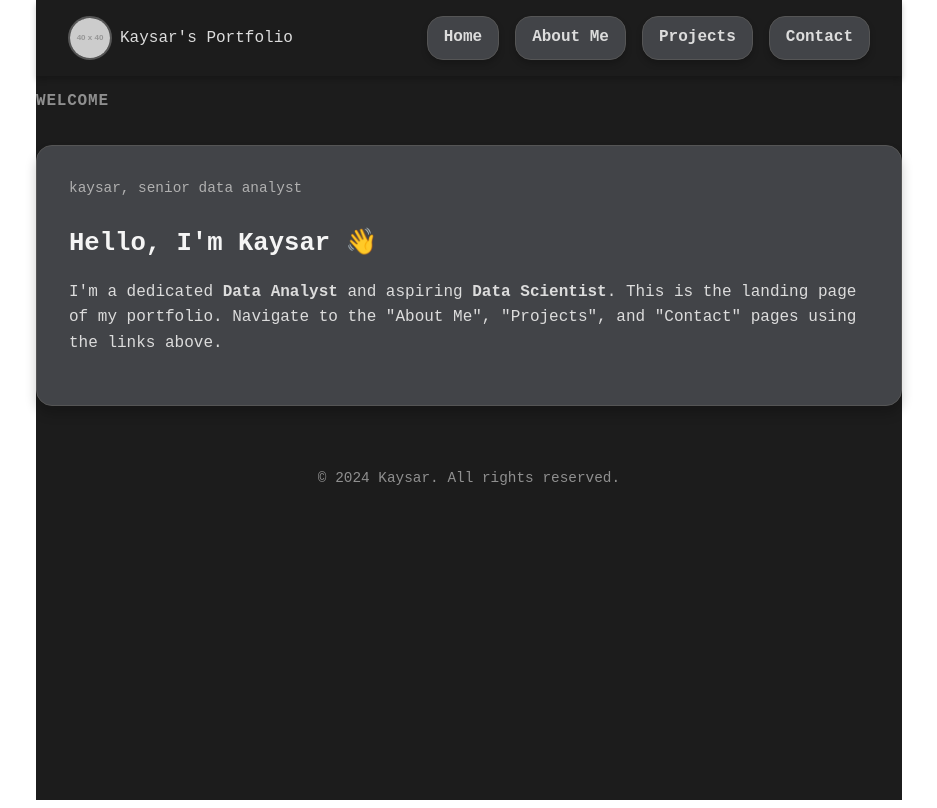
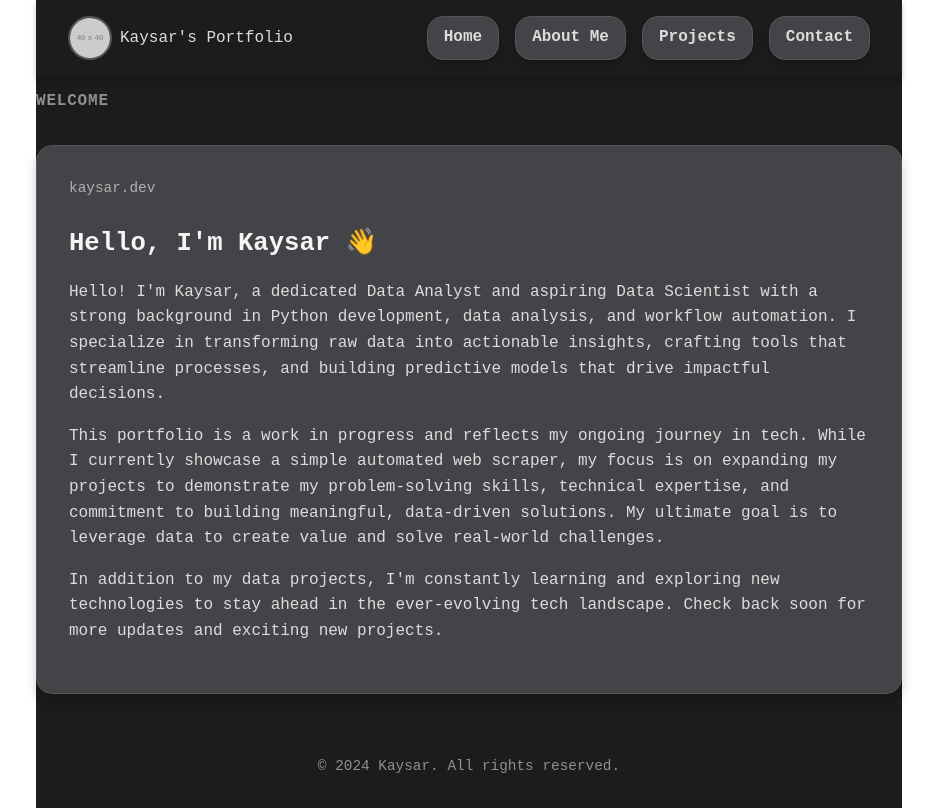
Before and after one commit to IbrahimKB/porfolio-v2, a React (Vite) app: page / in a window 1280 px wide. Shown: the whole page, without its empty margins (171-1108 px from the left). Built offline with nearby package versions, Linux system fonts and the light colour scheme.

Commit message:
adding context

```diff
--- a/src/App.tsx
+++ b/src/App.tsx
@@ -6,7 +6,7 @@ function App() {
       {/* Navigation Bar */}
       <nav className="navbar">
         <div className="nav-container">
-          {/* Left-side: Portfolio title with image */}
+          {/* Left-side: Portfolio title */}
           <div className="nav-logo">
             <img
               src="https://via.placeholder.com/40" /* Placeholder cartoon face */
@@ -25,15 +25,28 @@ function App() {
         </div>
       </nav>
 
-      {/* Main Content (Home Page) */}
+      {/* Main Content */}
       <main>
         <section id="home" className="about-section">
           <h2 className="subtitle">Welcome</h2>
           <div className="bubble">
-            <span className="small-title">kaysar, senior data analyst</span>
+            <span className="small-title">kaysar.dev</span>
             <h3 className="bubble-heading">Hello, I'm Kaysar 👋</h3>
             <p>
-              I'm a dedicated <strong>Data Analyst</strong> and aspiring <strong>Data Scientist</strong>. This is the landing page of my portfolio. Navigate to the "About Me", "Projects", and "Contact" pages using the links above.
+              {`Hello! I'm Kaysar, a dedicated Data Analyst and aspiring Data Scientist with a strong background in
+              Python development, data analysis, and workflow automation. I specialize in transforming raw data into
+              actionable insights, crafting tools that streamline processes, and building predictive models that drive
+              impactful decisions.`}
+            </p>
+            <p className="mb-4">
+              {`This portfolio is a work in progress and reflects my ongoing journey in tech. While I currently showcase
+              a simple automated web scraper, my focus is on expanding my projects to demonstrate my problem-solving skills,
+              technical expertise, and commitment to building meaningful, data-driven solutions. My ultimate goal is to
+              leverage data to create value and solve real-world challenges.`}
+            </p>
+            <p className="mb-4">
+              {`In addition to my data projects, I'm constantly learning and exploring new technologies to stay ahead in
+              the ever-evolving tech landscape. Check back soon for more updates and exciting new projects.`}
             </p>
           </div>
         </section>
```
